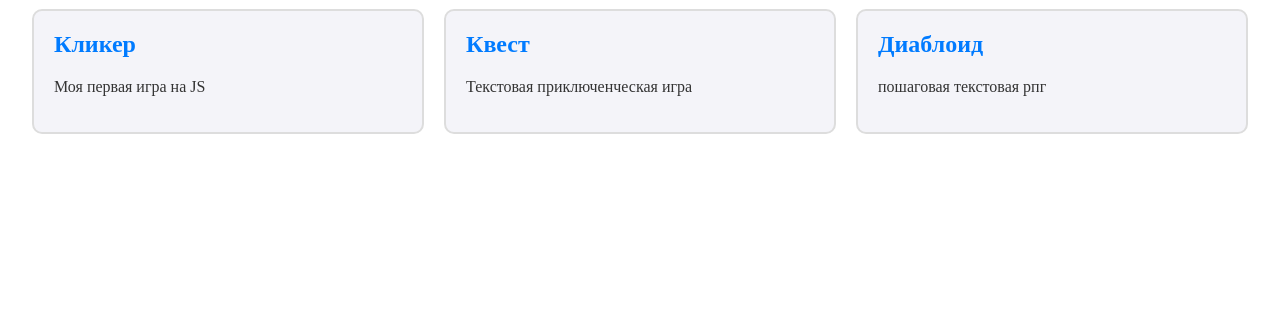
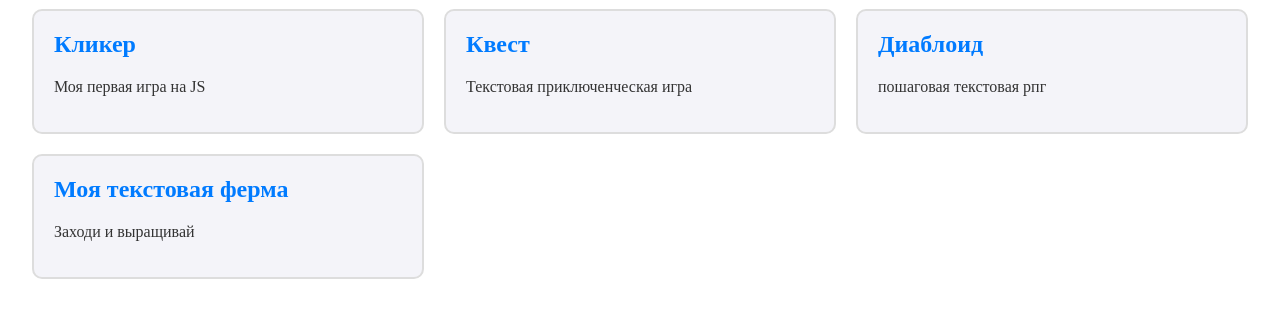
Before and after one commit to codebaseweb/codebaseweb.github.io, a plain HTML site: page index.html in a window 1280 px wide. Shown: the part 79-396 px from the top of the page. Drawn offline with Linux system fonts and the light colour scheme.

Commit message:
Add new project card for 'Моя текстовая ферма'

```diff
--- a/index.html
+++ b/index.html
@@ -60,6 +60,10 @@
             <h2>Диаблоид</h2>
             <p>пошаговая текстовая рпг</p>
         </a>
+        <a href="farm.html" class="project-card">
+            <h2>Моя текстовая ферма</h2>
+            <p>Заходи и выращивай</p>
+        </a>
     </div>
     <script>
 
```
